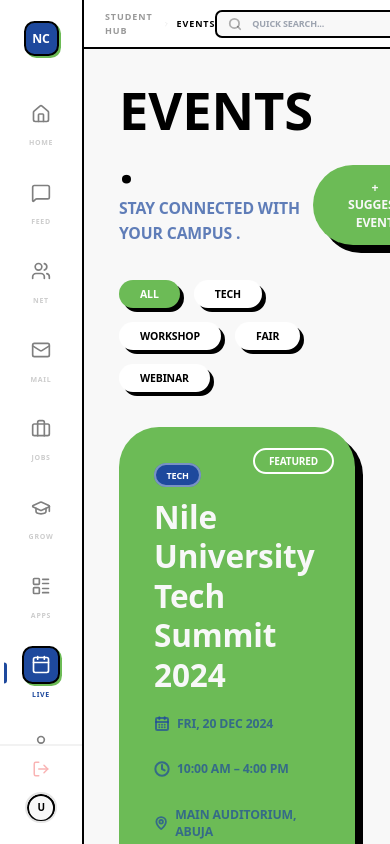
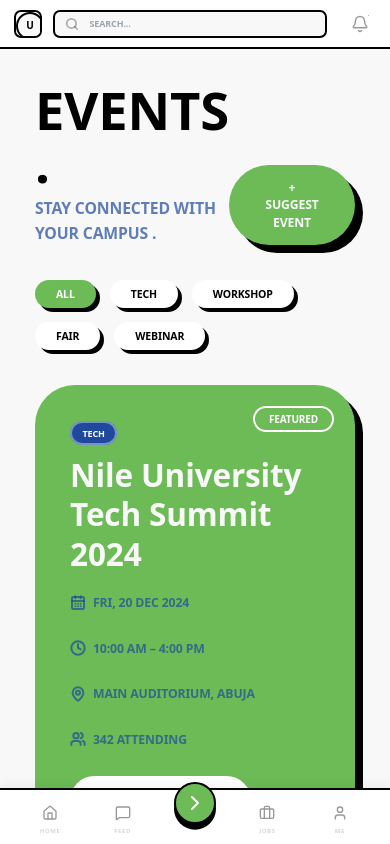
Before and after one commit to Sharon-DA/TeamEproject, a React (Vite) app: page /student/events in a window 390 px wide. Built offline with nearby package versions, Linux system fonts and the light colour scheme.

Commit message:
feat(mobile): implement linkedin-style bottom nav and responsive feed layout

```diff
--- a/src/components/Card.tsx
+++ b/src/components/Card.tsx
@@ -19,11 +19,11 @@
     return (
         <div className={`${baseStyles} ${variants[variant]} ${className}`}>
             {title && (
-                <div className="px-6 pt-6 pb-3 border-b-[2px] border-black/5">
-                    <h3 className="text-[11px] font-black text-black uppercase tracking-[0.1em]">{title}</h3>
+                <div className="px-4 md:px-6 pt-4 md:pt-6 pb-2 md:pb-3 border-b-[2px] border-black/5">
+                    <h3 className="text-[9px] md:text-[11px] font-black text-black uppercase tracking-[0.1em]">{title}</h3>
                 </div>
             )}
-            <div className={title ? "p-6 pt-3" : "p-6"}>
+            <div className={title ? "p-4 md:p-6 pt-2 md:pt-3" : "p-4 md:p-6"}>
                 {children}
             </div>
         </div>
--- a/src/layouts/DashboardLayout.tsx
+++ b/src/layouts/DashboardLayout.tsx
@@ -1,5 +1,5 @@
 import React, { useState, useEffect } from 'react';
-import { NavLink, useNavigate, useLocation } from 'react-router-dom';
+import { useNavigate, useLocation } from 'react-router-dom';
 import {
     Home,
     MessageSquare,
@@ -23,29 +23,32 @@
     children: React.ReactNode;
 }
 
-const SlimNavItem = ({ to, icon, label, isActive }: { to: string, icon: React.ReactNode, label: string, isActive: boolean }) => {
+const SlimNavItem = ({ to, icon, label, isActive, mobile = false }: { to: string, icon: React.ReactNode, label: string, isActive: boolean, mobile?: boolean }) => {
     const navigate = useNavigate();
     return (
         <div
             onClick={() => navigate(to)}
             className={`
-                w-full flex flex-col items-center justify-center transition-all group py-3 relative cursor-pointer
-                ${isActive ? 'opacity-100' : 'opacity-50 hover:opacity-100'}
+                flex-1 flex flex-col items-center justify-center transition-all group relative cursor-pointer
+                ${mobile ? 'py-2' : 'w-full py-3'}
+                ${isActive ? 'opacity-100' : 'opacity-40 hover:opacity-100'}
             `}
         >
-            {isActive && (
+            {!mobile && isActive && (
                 <div className="absolute left-0 top-1/2 -translate-y-1/2 w-[3px] h-6 bg-nile-blue rounded-r-full animate-in slide-in-from-left-1" />
             )}
             <div className={`
-                w-11 h-11 flex items-center justify-center rounded-xl transition-all duration-300
+                ${mobile ? 'w-8 h-8' : 'w-11 h-11'}
+                flex items-center justify-center rounded-xl transition-all duration-300
                 ${isActive
                     ? 'bg-nile-blue text-white shadow-[2px_2px_0px_0px_rgba(108,187,86,1)] border-[2px] border-black'
                     : 'bg-transparent text-black border-2 border-transparent group-hover:bg-nile-white group-hover:border-black'}
             `}>
-                {React.cloneElement(icon as React.ReactElement, { size: 20 })}
+                {React.cloneElement(icon as React.ReactElement, { size: mobile ? 16 : 20 })}
             </div>
             <span className={`
-                text-[7px] font-black tracking-[0.1em] mt-1.5 transition-colors
+                ${mobile ? 'text-[6px]' : 'text-[7px]'}
+                font-black tracking-[0.1em] mt-1.2 transition-colors
                 ${isActive ? 'text-nile-blue' : 'text-black opacity-40 group-hover:opacity-100'}
             `}>
                 {label}
@@ -94,8 +97,8 @@
                 style={{ width: `${progress}%`, opacity: progress === 100 ? 0 : 1 }}
             />
 
-            {/* Compact Instagram-Style Sidebar */}
-            <aside className="w-[84px] bg-white border-r-[2px] border-black flex flex-col items-center py-6 z-30 flex-shrink-0">
+            {/* Compact Desktop Sidebar - Hidden on Mobile */}
+            <aside className="hidden md:flex w-[84px] bg-white border-r-[2px] border-black flex flex-col items-center py-6 z-30 flex-shrink-0">
                 <div
                     onClick={() => navigate('/student')}
                     className="w-10 h-10 bg-nile-blue rounded-xl flex items-center justify-center text-white font-black text-sm shadow-[2px_2px_0px_0px_rgba(108,187,86,1)] border-[2px] border-black mb-8 flex-shrink-0 cursor-pointer hover:rotate-6 transition-transform"
@@ -128,13 +131,32 @@
                 </div>
             </aside>
 
+            {/* Mobile Bottom Navigation - Visible only on small screens */}
+            <nav className="md:hidden fixed bottom-0 left-0 right-0 bg-white border-t-[2px] border-black h-16 px-4 flex items-center justify-between z-[40] shadow-[0_-4px_10px_rgba(0,0,0,0.05)]">
+                <SlimNavItem to="/student" icon={<Home />} label="HOME" isActive={location.pathname === '/student'} mobile />
+                <SlimNavItem to="/student/feed" icon={<MessageSquare />} label="FEED" isActive={location.pathname === '/student/feed'} mobile />
+                <div onClick={() => navigate('/student/feed')} className="flex-1 flex flex-col items-center justify-center -mt-8">
+                     <div className="w-12 h-12 bg-nile-green border-2 border-black rounded-full flex items-center justify-center shadow-[4px_4px_0px_0px_#000] rotate-45 hover:rotate-0 transition-transform cursor-pointer">
+                        <ChevronRight className="-rotate-45 text-white" />
+                     </div>
+                </div>
+                <SlimNavItem to="/student/jobs" icon={<Briefcase />} label="JOBS" isActive={location.pathname === '/student/jobs'} mobile />
+                <SlimNavItem to="/student/profile" icon={<User />} label="ME" isActive={location.pathname === '/student/profile'} mobile />
+            </nav>
+
             {/* Main Area */}
             <main className="flex-1 flex flex-col min-w-0 bg-white h-full relative">
-                <header className="h-14 border-b-[2px] border-black flex items-center justify-between px-6 bg-white/80 backdrop-blur-md z-20 flex-shrink-0">
-                    <div className="flex items-center space-x-4">
-                        <div className="flex items-center text-[9px] font-black uppercase tracking-widest text-black/40">
+                <header className="h-14 border-b-[2px] border-black flex items-center justify-between px-4 md:px-6 bg-white/80 backdrop-blur-md sticky top-0 z-20 flex-shrink-0">
+                    <div className="flex items-center space-x-3 md:space-x-4">
+                        <div
+                            onClick={() => navigate('/student')}
+                            className="md:hidden w-8 h-8 rounded-lg border-2 border-black overflow-hidden cursor-pointer"
+                        >
+                            <Avatar name={userName} size="sm" />
+                        </div>
+                        <div className="hidden sm:flex items-center text-[9px] font-black uppercase tracking-widest text-black/40">
                             <span className="hover:text-nile-blue cursor-pointer transition-colors" onClick={() => navigate('/student')}>STUDENT HUB</span>
-                            {breadcrumbs.map((crumb, i) => (
+                            {breadcrumbs.length > 0 && breadcrumbs.map((crumb, i) => (
                                 <React.Fragment key={crumb}>
                                     <ChevronRight size={10} className="mx-2 opacity-30" />
                                     <span className={i === breadcrumbs.length - 1 ? 'text-black' : 'hover:text-black transition-colors'}>
@@ -145,18 +167,19 @@
                         </div>
                     </div>
 
-                    <div className="flex items-center space-x-6">
-                        <div className="relative group">
+                    <div className="flex-1 mx-3 md:mx-6 flex items-center justify-center max-w-xl">
+                        <div className="relative group w-full">
                             <Search size={14} strokeWidth={3} className="absolute left-3.5 top-1/2 -translate-y-1/2 text-black/30 group-focus-within:text-nile-blue transition-colors" />
                             <input
                                 type="text"
-                                placeholder="QUICK SEARCH..."
-                                className="w-56 bg-nile-white border-[2px] border-black rounded-lg py-1.5 pl-10 pr-3 font-black text-[9px] uppercase outline-none focus:shadow-[2px_2px_0px_0px_#1E499D] transition-all"
+                                placeholder="SEARCH..."
+                                className="w-full bg-nile-white border-[2px] border-black rounded-lg py-1.5 pl-10 pr-3 font-black text-[9px] uppercase outline-none focus:shadow-[2px_2px_0px_0px_#1E499D] transition-all"
                             />
                         </div>
+                    </div>
 
-                        <div className="flex items-center space-x-4">
-                             <button className="p-2 text-black/40 hover:text-black transition-colors"><Mail size={18} /></button>
+                    <div className="flex items-center space-x-2 md:space-x-4">
+                         <button className="hidden sm:block p-2 text-black/40 hover:text-black transition-colors"><Mail size={18} /></button>
                          <button
                             onClick={() => setShowNotifications(!showNotifications)}
                             className={`p-2 transition-all relative ${showNotifications ? 'text-nile-blue' : 'text-black/40 hover:text-black'}`}
@@ -166,15 +189,15 @@
                         </button>
 
                         {showNotifications && (
-                                <div className="absolute top-full right-8 mt-2 z-50 animate-in fade-in slide-in-from-top-1 scale-95 origin-top-right">
+                            <div className="absolute top-full right-4 md:right-8 mt-2 z-50 animate-in fade-in slide-in-from-top-1 scale-95 origin-top-right">
                                 <NotificationTray onClose={() => setShowNotifications(false)} />
                             </div>
                         )}
 
-                            <div className="h-5 w-[1px] bg-black/5" />
+                        <div className="hidden md:block h-5 w-[1px] bg-black/5 mx-2" />
 
-                            <div className="flex items-center space-x-2.5 cursor-pointer group" onClick={() => navigate('/student/profile')}>
-                                <div className="text-right hidden sm:block">
+                        <div className="hidden md:flex items-center space-x-2.5 cursor-pointer group" onClick={() => navigate('/student/profile')}>
+                            <div className="text-right">
                                 <p className="text-[9px] font-black uppercase leading-none">{userName}</p>
                                 <p className="text-[7px] font-bold text-nile-blue/50 uppercase mt-0.5 tracking-wider">{displayInfo}</p>
                             </div>
@@ -183,10 +206,9 @@
                             </div>
                         </div>
                     </div>
-                    </div>
                 </header>
 
-                <div className="flex-1 overflow-y-auto bg-nile-white/20 scroll-smooth custom-scrollbar">
+                <div className="flex-1 overflow-y-auto bg-nile-white/20 scroll-smooth custom-scrollbar pb-20 md:pb-0">
                     <div className="max-w-[1240px] mx-auto min-h-full">
                         {children}
                     </div>
```
Also changed, not shown: src/pages/student/Feed.tsx (+8 -8 lines). Lines whose indentation alone changed are shown as unchanged.
